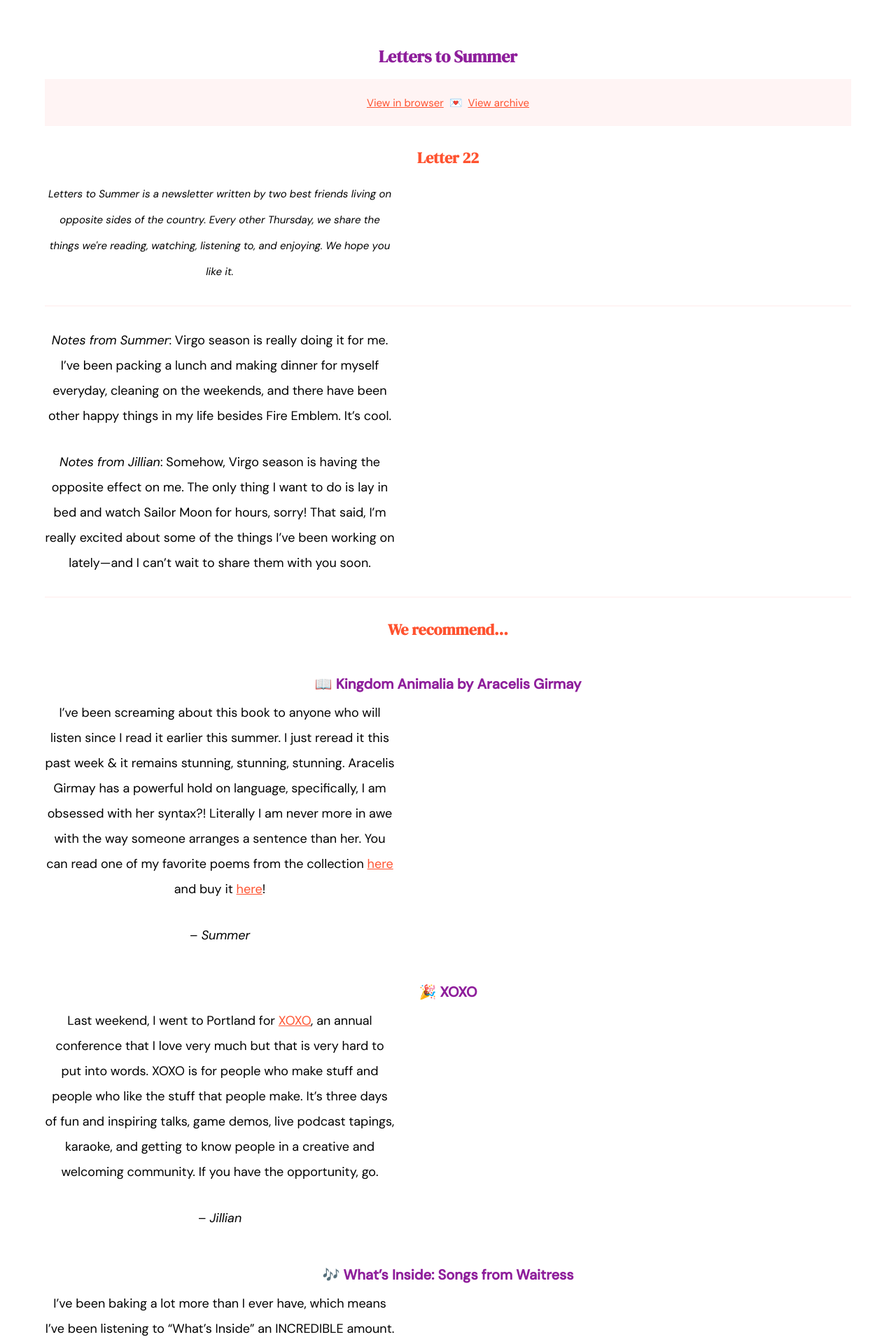
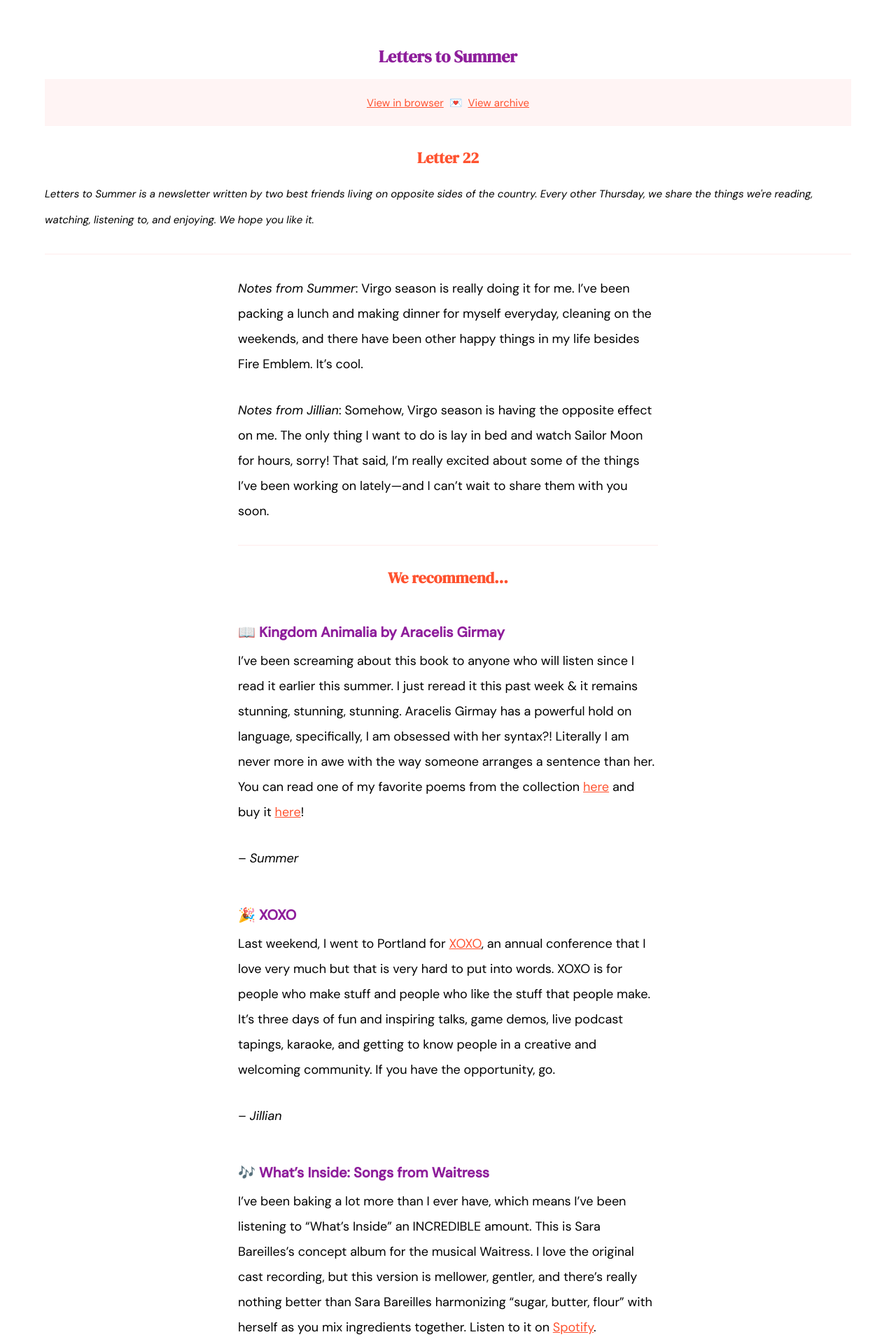
Before and after one commit to jilliangmeehan/letters-to-summer, a Jekyll site: the page built from emails/22.md, in a window 1280 px wide. Shown: the top 1920 px of the page at 70% size. Built offline with Jekyll 4.4.1, drawn with Linux system fonts in a browser that asks for light colours.

Commit message:
Update email.html

```diff
--- a/_layouts/email.html
+++ b/_layouts/email.html
@@ -74,14 +74,14 @@
       }
 
       @media screen and (min-width: 600px) {
-        body { text-align: center; }
+        .content {
+          margin: 0 auto;
+          max-width: 600px;
+        }
         h1 { font-size: 24px; }
         h2 { font-size: 22px; }
         h3 { font-size: 20px; }
-        p {
-          font-size: 18px;
-          max-width: 500px;
-        }
+        p { font-size: 18px; }
         hr { max-width: 100%; }
         .pink { max-width: 100%; }
       }
@@ -97,7 +97,9 @@
       <p><small><em>Letters to Summer is a newsletter written by two best friends living on opposite sides of the country. Every other Thursday, we share the things we're reading, watching, listening to, and enjoying. We hope you like it.</em></small></p>
       <hr>
     </header>
-    {{ content }}
+    <div class="content">
+      {{ content }}
+    </div>
     <footer>
       <hr>
       <p><small>Thanks for reading! If you liked this letter, please share it with your friends. If you want to read past letters, you can <a href="https://letterstosummer.com">visit our website.</a> We'll see you again in two weeks.</small></p>
```
